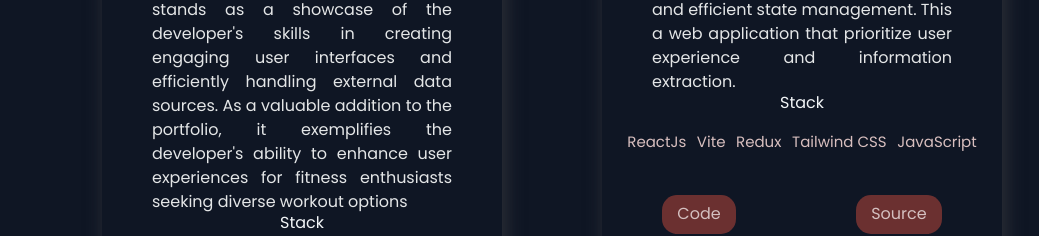
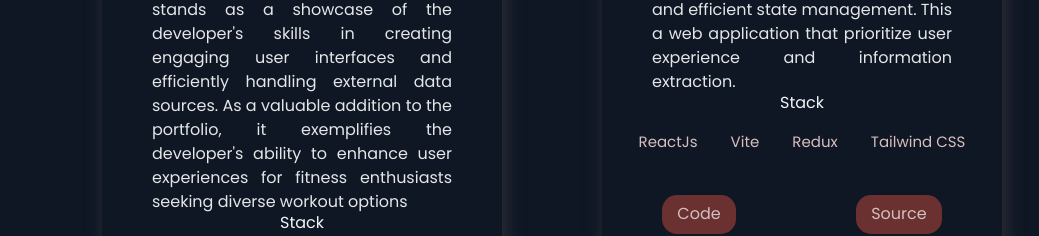
Before and after one commit to Barnabasbanny/portfolio, a Next.js app: page / in a window 1280 px wide. Shown: the part 3340-3576 px from the top of the page, without its empty margins (88-1127 px from the left). Built offline with nearby package versions, Linux system fonts and the light colour scheme; a web font is replaced by a local one.

Commit message:
removed javasript from ai-sumz stack

```diff
--- a/src/constants/constants.js
+++ b/src/constants/constants.js
@@ -50,7 +50,7 @@ export const projects = [
     description: "AI-Sumz is a React.js-based article summarization tool designed to automatically condense lengthy articles. It was built using React.js, Vite, Tailwind CSS, Redux Toolkit, and JavaScript. The project's key features include article summarization, responsive design, optimized performance, a sleek user interface, and efficient state management. This a web application that prioritize user experience and information extraction.",
 
     image: '/images/6.png',
-    tags: ['ReactJs', 'Vite', 'Redux', 'Tailwind CSS', 'JavaScript'],
+    tags: ['ReactJs', 'Vite', 'Redux', 'Tailwind CSS',],
     source: 'https://github.com/Barnabasbanny/ai_summarizer',
     visit: 'https://barnabas-ai-summarizer.netlify.app/',
     id: 5,
```
